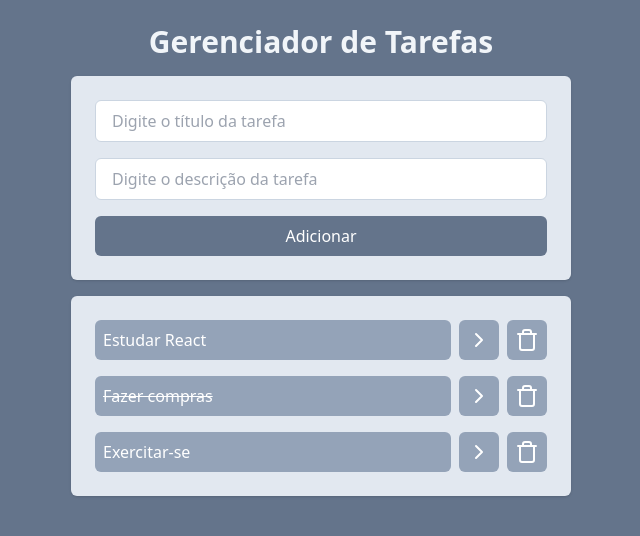
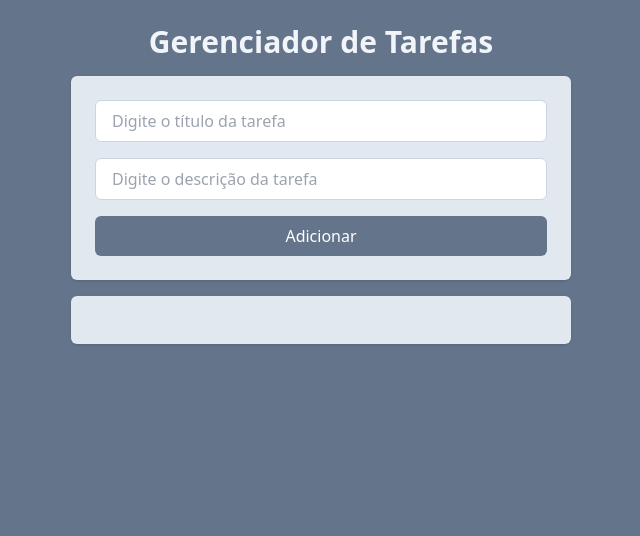
Before and after one commit to pedrofeld/task_list, a React (Vite) app: page / in a window 1280 px wide. Shown: the top 536 px of the page, without its empty margins (319-959 px from the left). Built offline with nearby package versions, Linux system fonts and the light colour scheme.

Commit message:
feat: saving data on localStorage

```diff
--- a/src/App.jsx
+++ b/src/App.jsx
@@ -1,29 +1,16 @@
-import { useState } from "react";
+import { useEffect, useState } from "react";
 import Tasks from "./components/Tasks";
 import AddTask from "./components/AddTask";
 import { v4 } from "uuid";
 
 function App() {
-  const [tasks, setTasks] = useState([
-    {
-      id: 1,
-      title: "Estudar React",
-      description: "Ler a documentação oficial do React",
-      completed: false,
-    },
-    {
-      id: 2,
-      title: "Fazer compras",
-      description: "Comprar mantimentos para a semana",
-      completed: true,
-    },
-    {
-      id: 3,
-      title: "Exercitar-se",
-      description: "Fazer uma caminhada de 30 minutos",
-      completed: false,
-    },
-  ]);
+  const [tasks, setTasks] = useState(
+    JSON.parse(localStorage.getItem("tasks")) || [],
+  );
+
+  useEffect(() => {
+    localStorage.setItem("tasks", JSON.stringify(tasks));
+  }, [tasks]);
 
   function onTaskClick(taskId) {
     const newTasks = tasks.map((task) => {
```
